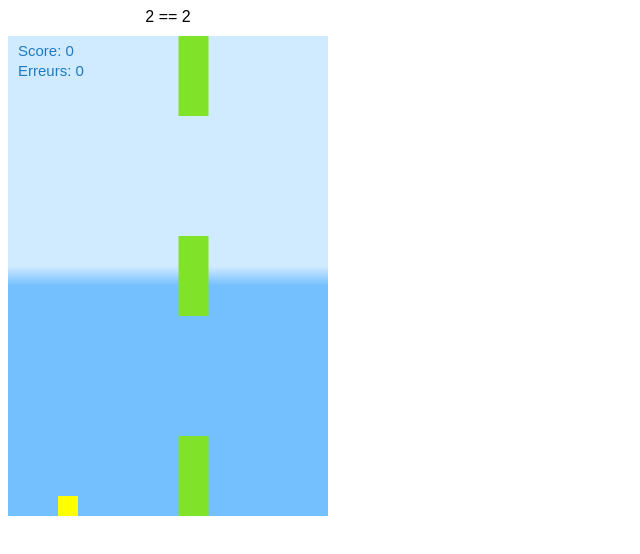
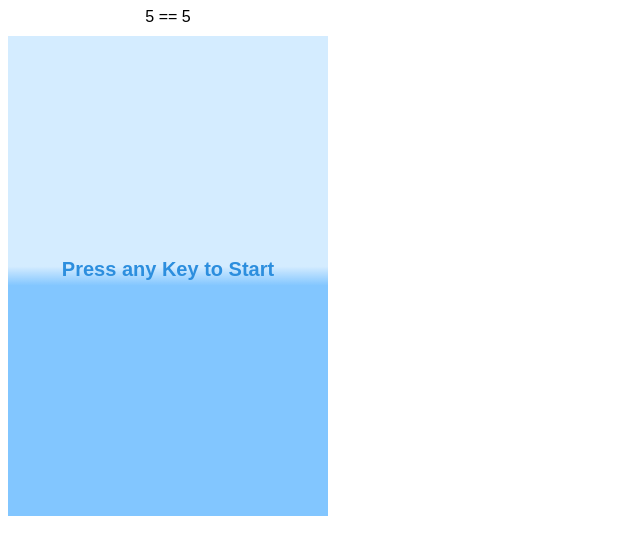
Before and after one commit to charlottevarlet3wa/flappy_bird_bool, a plain HTML site: page index.html in a window 1280 px wide. Shown: the whole page, without its empty margins (0-640 px from the left). Drawn offline with Linux system fonts and the light colour scheme.

Commit message:
almost final

```diff
--- a/script.js
+++ b/script.js
@@ -13,8 +13,9 @@ const pipeGap = 100;
 let frameCount = 0;
 let score = 0;
 let errors = 0;
-let isPaused = false;
-// let isPaused = true;
+// let isPaused = false;
+let isPaused = true;
+let isStarted = false;
 let animationFrameId;
 
 // easy
@@ -28,7 +29,6 @@ let pipeInterval = 500; // fréquence d'apparition des tuyaux
 //hard
 // let pipeSpeed = 1.5; // vitesse d'arrivée des tuyaux
 // let pipeInterval = 125; // fréquence d'apparition des tuyaux
-
 
 const questions = [
     { question: "2 == 2", answer: true },
@@ -55,10 +55,74 @@ const questions = [
     { question: "!((2 == 3) || (3 == 4))", answer: true },
     { question: "((1 + 1 == 2) && (2 + 2 == 4))", answer: true },
     { question: "!((1 + 1 == 2) && (2 + 2 == 5))", answer: true },
+    { question: "(5 > 3) && (2 < 4)", answer: true },
+    { question: "(5 < 3) || (2 > 4)", answer: false },
+    { question: "!(5 == 5)", answer: false },
+    { question: "(10 >= 10) && (5 <= 5)", answer: true },
+    { question: "(10 > 10) || (5 < 5)", answer: false },
+    { question: "!(10 > 9) || !(5 < 6)", answer: false },
+    { question: "!(10 != 10) && (3 === 3)", answer: true },
+    { question: "(2 !== 2) || (3 === 3)", answer: true },
+    { question: "(2 === '2') && (3 !== '3')", answer: false },
+    { question: "!(2 === 2) && (3 !== 3)", answer: false },
+    { question: "(4 % 2 === 0) && (3 % 2 !== 0)", answer: true },
+    { question: "!(4 % 2 === 0) || (3 % 2 === 0)", answer: false },
+    { question: "(5 > 3) && !(2 < 4)", answer: false },
+    { question: "!(5 > 3) || (2 > 4)", answer: false },
+    { question: "!(5 === 5) && !(3 !== 3)", answer: false },
+    { question: "(1 < 2) && (2 < 3) && (3 < 4)", answer: true },
+    { question: "!(1 > 2) || !(2 > 3) || !(3 > 4)", answer: true },
+    { question: "(1 > 2) && (2 > 3) && (3 > 4)", answer: false },
+    { question: "true", answer: true },
+    { question: "false", answer: false },
+    { question: "!(true)", answer: false },
+    { question: "!(false)", answer: true },
+    { question: "2 > 1", answer: true },
+    { question: "1 > 2", answer: false },
+    { question: "2 == 2", answer: true },
+    { question: "2 != 2", answer: false },
+    { question: "3 < 4", answer: true },
+    { question: "4 < 3", answer: false },
+    { question: "1 + 1 == 2", answer: true },
+    { question: "1 + 1 == 3", answer: false },
+    { question: "5 - 2 == 3", answer: true },
+    { question: "5 - 2 == 4", answer: false },
+    { question: "10 >= 5", answer: true },
+    { question: "5 <= 10", answer: true },
+    { question: "10 < 5", answer: false },
+    { question: "10 > 5", answer: true },
+    { question: "'a' == 'a'", answer: true },
+    { question: "'a' != 'a'", answer: false },
+    { question: "3 > 2", answer: true },
+    { question: "2 > 3", answer: false },
+    { question: "3 == 3", answer: true },
+    { question: "3 != 3", answer: false },
+    { question: "4 <= 4", answer: true },
+    { question: "4 >= 5", answer: false },
+    { question: "5 == 5", answer: true },
+    { question: "5 != 5", answer: false },
+    { question: "7 - 3 == 4", answer: true },
+    { question: "7 - 3 == 5", answer: false },
+    { question: "2 + 2 == 4", answer: true },
+    { question: "2 + 2 == 5", answer: false },
+    { question: "9 >= 9", answer: true },
+    { question: "9 <= 8", answer: false },
+    { question: "6 * 1 == 6", answer: true },
+    { question: "6 * 1 == 7", answer: false },
+    { question: "8 / 4 == 2", answer: true },
+    { question: "8 / 4 == 3", answer: false },
+    { question: "'hello' == 'hello'", answer: true },
+    { question: "'hello' == 'world'", answer: false }
 ];
 
-let currentQuestionIndex = 0;
+
+// let currentQuestionIndex = 0;
+let currentQuestionIndex = pickRandomAnswerIndex();
 let incorrectAnswers = [];
+
+function pickRandomAnswerIndex(){
+    return Math.floor(Math.random() * questions.length);
+}
 
 const bird = {
     x: 50,
@@ -135,10 +199,11 @@ function drawPipes() {
                 pipe.checked = true;
 
                 if (bird.y > pipe.top && bird.y < pipe.top + pipeGapTop) {
-                    console.log(1);  // Passed through the top gap
+                    // console.log(1);  // Passed through the top gap
                     if (correctAnswer) {
                         score++;
-                        currentQuestionIndex++;
+                        currentQuestionIndex = pickRandomAnswerIndex();
+                        // currentQuestionIndex++;
                         showQuestion();
                     } else {
                         incorrectAnswers.push({ question: questions[currentQuestionIndex].question, userAnswer: true });
@@ -146,10 +211,10 @@ function drawPipes() {
                         // resetGame();
                     }
                 } else if (bird.y > pipe.bottom && bird.y < pipe.bottom + pipeGapBottom) {
-                    console.log(2);  // Passed through the bottom gap
+                    // console.log(2);  // Passed through the bottom gap
                     if (!correctAnswer) {
                         score++;
-                        currentQuestionIndex++;
+                        currentQuestionIndex = pickRandomAnswerIndex();
                         showQuestion();
                     } else {
                         incorrectAnswers.push({ question: questions[currentQuestionIndex].question, userAnswer: false });
@@ -190,27 +255,25 @@ function resetGame() {
     score = 0;
     errors = 0;
     frameCount = 0;
-    currentQuestionIndex = 0;
+    currentQuestionIndex = pickRandomAnswerIndex();
     document.getElementById('congratulations-container').style.display = 'none'; // Masque la congratulations-container
     showQuestion();
 }
 
 
 function drawPauseScreen() {
-    ctx.fillStyle = "rgba(0, 0, 0, 0.5)";
+    ctx.fillStyle = "rgba(255, 255, 255, 0.1)";
     ctx.fillRect(0, 0, canvas.width, canvas.height);
-    ctx.fillStyle = "#fff";
-    ctx.font = "12px Arial";
+    ctx.fillStyle = "rgb(44, 142, 222)";
+    ctx.font = "600 20px Arial";
     ctx.textAlign = "center";
-    ctx.fillText("PAUSE", canvas.width / 2, canvas.height / 2);
+    ctx.fillText("Press any Key to Start", canvas.width / 2, canvas.height / 2);
 }
 
 function draw() {
     ctx.clearRect(0, 0, canvas.width, canvas.height);
 
-
-
-    if (isPaused) {
+    if (!isStarted) {
         drawPauseScreen();
     } else {
         bird.draw();
@@ -238,9 +301,18 @@ canvas.addEventListener("click", function() {
     if (!isPaused) {
         bird.flap();
     }
+
+    if (!isStarted) {
+        isStarted = true;
+        isPaused = false;
+    }
 });
 
 document.addEventListener("keydown", function(event) {
+    if(!isStarted) {
+        isStarted = true;
+        isPaused = false;
+    }
     if (event.code === "Space" && !isPaused) {
         bird.flap();
     } else if (event.code === "KeyP") {
--- a/style.css
+++ b/style.css
@@ -69,6 +69,7 @@ canvas {
     width: 100%;
     top : 100px;
     color: rgb(116, 192, 255);
+    color: rgb(44, 142, 222);
 }
 
 #false {
```
